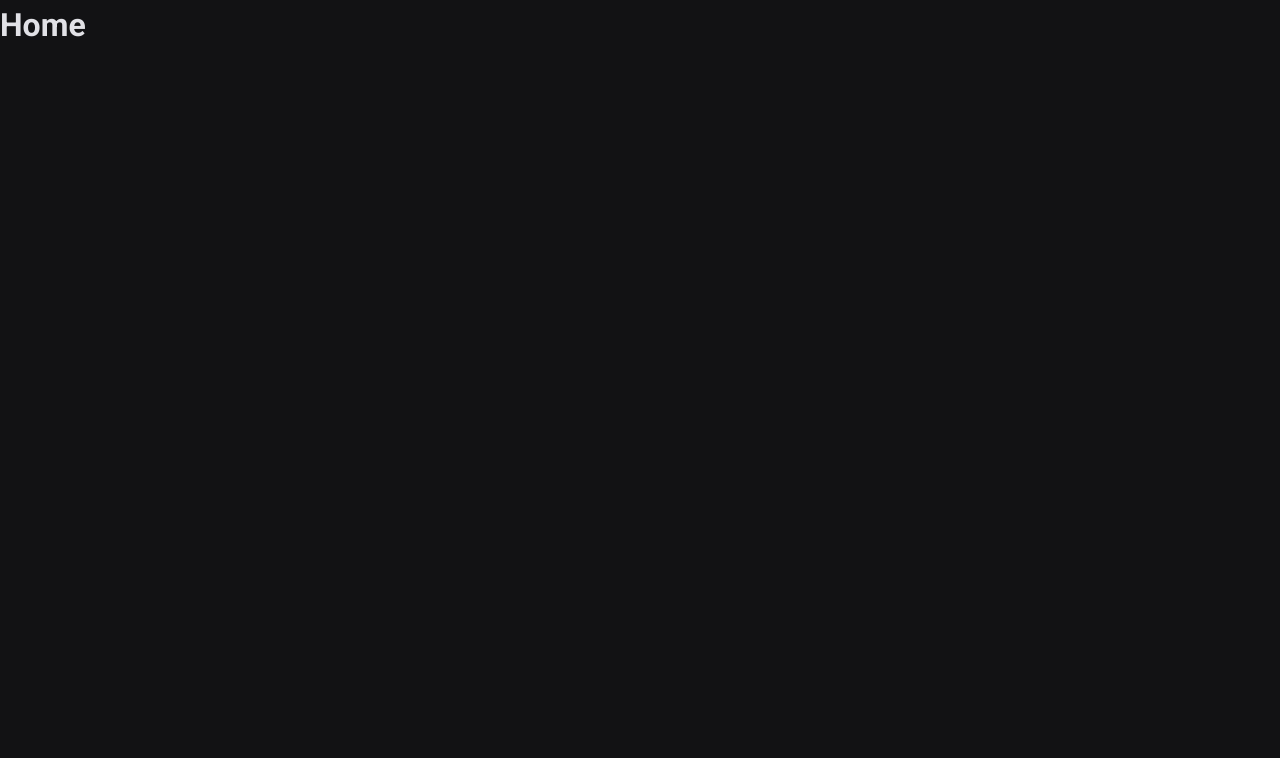
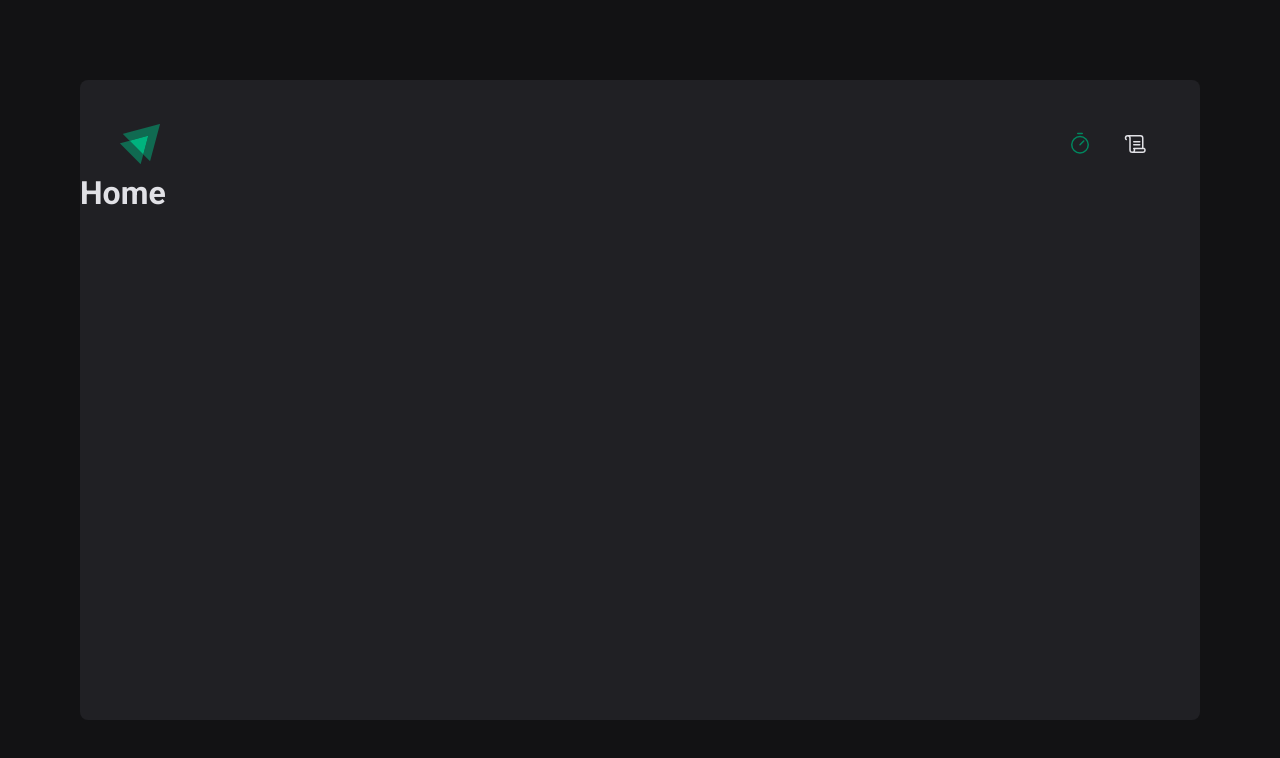
Before and after one commit to dantevicenzo/ignite-reactjs-02-timer, a React (Vite) app: page / in a window 1280 px wide. Shown: the top 758 px of the page. Built offline with nearby package versions, Linux system fonts and the light colour scheme.

Commit message:
Header component

```diff
--- a/package.json
+++ b/package.json
@@ -10,6 +10,7 @@
     "preview": "vite preview"
   },
   "dependencies": {
+    "@phosphor-icons/react": "^2.0.9",
     "react": "^18.2.0",
     "react-dom": "^18.2.0",
     "react-router-dom": "^6.11.2",
--- a/src/App.tsx
+++ b/src/App.tsx
@@ -1,9 +1,5 @@
 import { Router } from './Router'
 
 export function App() {
-  return (
-    <>
-      <Router />
-    </>
-  )
+  return <Router />
 }
--- a/src/Router.tsx
+++ b/src/Router.tsx
@@ -1,12 +1,15 @@
 import { Routes, Route } from 'react-router-dom'
 import { Home } from './pages/Home'
 import { History } from './pages/History'
+import { DefaultLayout } from './layouts/DefaultLayout'
 
 export function Router() {
   return (
     <Routes>
-      <Route path="/" element={<Home />} />
-      <Route path="/history" element={<History />} />
+      <Route path="/" element={<DefaultLayout />}>
+        <Route path="/" element={<Home />} />
+        <Route path="/history" element={<History />} />
+      </Route>
     </Routes>
   )
 }
--- /dev/null
+++ b/src/components/Header/index.tsx
@@ -0,0 +1,20 @@
+import logo from '../../assets/ignite-logo.svg'
+import { Timer, Scroll } from '@phosphor-icons/react'
+import { HeaderContainer } from './styles'
+import { NavLink } from 'react-router-dom'
+
+export function Header() {
+  return (
+    <HeaderContainer>
+      <img src={logo} />
+      <nav>
+        <NavLink to="/">
+          <Timer size={24} />
+        </NavLink>
+        <NavLink to="/history">
+          <Scroll size={24} />
+        </NavLink>
+      </nav>
+    </HeaderContainer>
+  )
+}
--- /dev/null
+++ b/src/components/Header/styles.ts
@@ -0,0 +1,40 @@
+import styled from 'styled-components'
+
+export const HeaderContainer = styled.header`
+  display: flex;
+  align-items: center;
+  justify-content: space-between;
+  padding: 0 2.5rem;
+
+  nav {
+    display: flex;
+    gap: 0.5rem;
+
+    img {
+      height: 2.5rem;
+      width: 2.5rem;
+    }
+
+    a {
+      height: 3rem;
+      width: 3rem;
+
+      display: flex;
+      align-items: center;
+      justify-content: center;
+
+      color: ${(props) => props.theme.color.grey7};
+
+      border-top: 3px solid transparent;
+      border-bottom: 3px solid transparent;
+
+      &:hover {
+        border-bottom: 3px solid ${(props) => props.theme.color.green};
+      }
+
+      &.active {
+        color: ${(props) => props.theme.color.green};
+      }
+    }
+  }
+`
--- /dev/null
+++ b/src/layouts/DefaultLayout/index.tsx
@@ -0,0 +1,12 @@
+import { Outlet } from 'react-router-dom'
+import { Header } from '../../components/Header'
+import { LayoutContainer } from './styles'
+
+export function DefaultLayout() {
+  return (
+    <LayoutContainer>
+      <Header />
+      <Outlet />
+    </LayoutContainer>
+  )
+}
--- /dev/null
+++ b/src/layouts/DefaultLayout/styles.ts
@@ -0,0 +1,14 @@
+import styled from 'styled-components'
+
+export const LayoutContainer = styled.div`
+  height: calc(100vh - 10rem);
+  margin: 5rem auto;
+  max-width: 70rem;
+  padding-top: 2.5rem;
+
+  background-color: ${(props) => props.theme.color.grey2};
+  border-radius: ${(props) => props.theme.borderRadius};
+
+  display: flex;
+  flex-direction: column;
+`
```
Also changed, not shown: src/assets/ignite-logo.svg (added), 1 other file (tests, documents, lock files or other folders).
